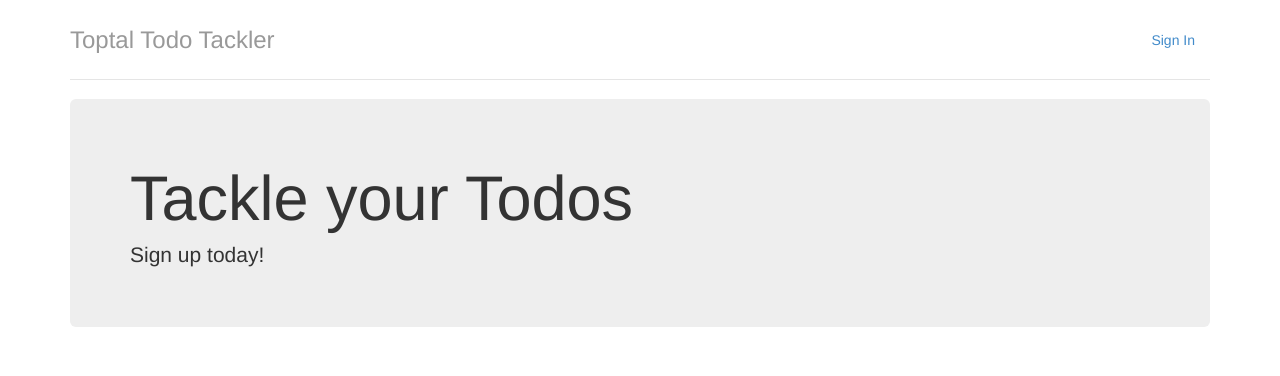
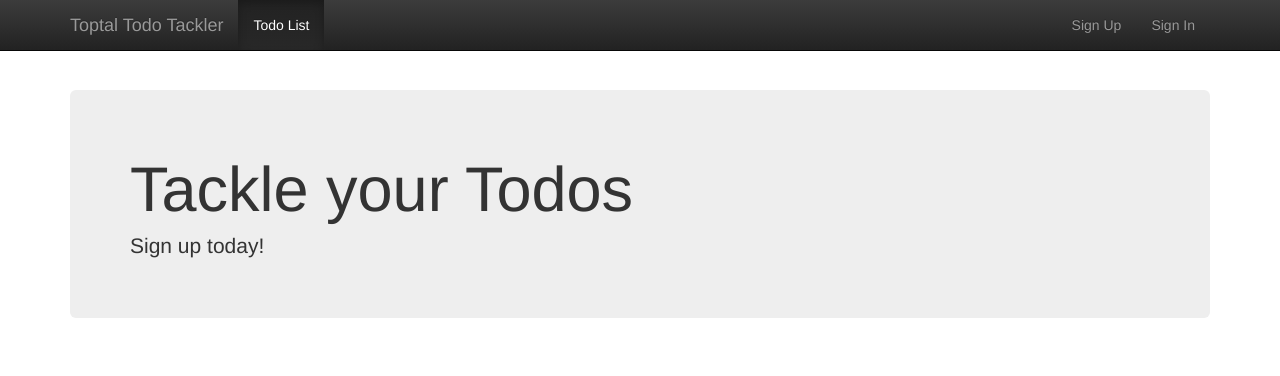
Before and after one commit to gldnspud/project-matthew-scott, a Django app: template t3/templates/index.html in a window 1280 px wide. Shown: the top 376 px of the page. Run offline with Django 3.2, Linux system fonts and the light colour scheme; the template is opened without the code that fills it, so the values that code supplies are empty; some libraries are stand-ins or nearby versions.

Commit message:
Simplify nav styling - #14

```diff
--- a/t3/static/css/project.css
+++ b/t3/static/css/project.css
@@ -1,19 +1,6 @@
 /* Space out content a bit */
 body {
-  padding-top: 20px;
   padding-bottom: 20px;
-}
-
-.header {
-  border-bottom: 1px solid #e5e5e5;
-}
-
-/* Make the masthead heading the same height as the navigation */
-.header h3 {
-  margin-top: 0;
-  margin-bottom: 0;
-  line-height: 40px;
-  padding-bottom: 19px;
 }
 
 .jumbotron {
--- a/t3/templates/base.html
+++ b/t3/templates/base.html
@@ -18,22 +18,43 @@
     <link rel="stylesheet" href="{% static 'css/project.css' %}"/>
   </head>
   <body>
-    <div class="container">
-      {% block body %}
-        {% block header %}
-          <div class="header">
-            <ul class="nav nav-pills pull-right">
-              <li><a href="#">Sign In</a></li>
-            </ul>
-            <h3 class="text-muted">Toptal Todo Tackler</h3>
-            <div class="clearfix"></div>
+    {% block body %}
+      {% block header %}
+        <div class="navbar navbar-inverse navbar-static-top">
+          <div class="container">
+            <div class="navbar-header">
+              <button type="button" class="navbar-toggle" data-toggle="collapse" data-target=".navbar-collapse">
+                <span class="sr-only">Toggle navigation</span>
+                <span class="icon-bar"></span>
+                <span class="icon-bar"></span>
+                <span class="icon-bar"></span>
+              </button>
+              <span class="navbar-brand">
+                Toptal Todo Tackler
+              </span>
+            </div>
+            <div class="collapse navbar-collapse">
+              <ul class="nav navbar-nav">
+                <li class="{% block navclass-todolist %}{% endblock %}"><a href="{% url 'index' %}">Todo List</a></li>
+              </ul>
+              <ul class="nav navbar-nav navbar-right">
+                {% if user.is_anonymous %}
+                  <li><a href="{% url 'account_signup' %}">Sign Up</a></li>
+                  <li><a href="{% url 'account_login' %}">Sign In</a></li>
+                {% else %}
+                  <li><a href="{% url 'account_logout' %}">Sign Out</a></li>
+                {% endif %}
+              </ul>
+            </div>
           </div>
-        {% endblock %}
+        </div>
+      {% endblock %}
+      <div class="container">
         {% block content %}
           Content block.
         {% endblock %}
-      {% endblock %}
-    </div>
+      </div>
+    {% endblock %}
 
     <!-- jQuery (necessary for Bootstrap's JavaScript plugins) -->
     <script type="text/javascript" src="{% static 'vendor/jquery/1.10.2/jquery.min.js' %}"></script>
--- a/t3/templates/index.html
+++ b/t3/templates/index.html
@@ -1,4 +1,8 @@
 {% extends 'base.html' %}
+
+{% block navclass-todolist %}
+active
+{% endblock %}
 
 {% block content %}
   <div class="jumbotron">
--- a/t3/urls.py
+++ b/t3/urls.py
@@ -8,7 +8,7 @@ urlpatterns = patterns('t3.views',
     # url(r'^$', 't3.views.home', name='home'),
     # url(r'^blog/', include('blog.urls')),
 
-    url(r'^$', 'index'),
+    url(r'^$', 'index', name='index'),
 
     url(r'^accounts/', include('allauth.urls')),
 
```
Also changed, not shown: t3/templates/accounts/profile.html (added).
